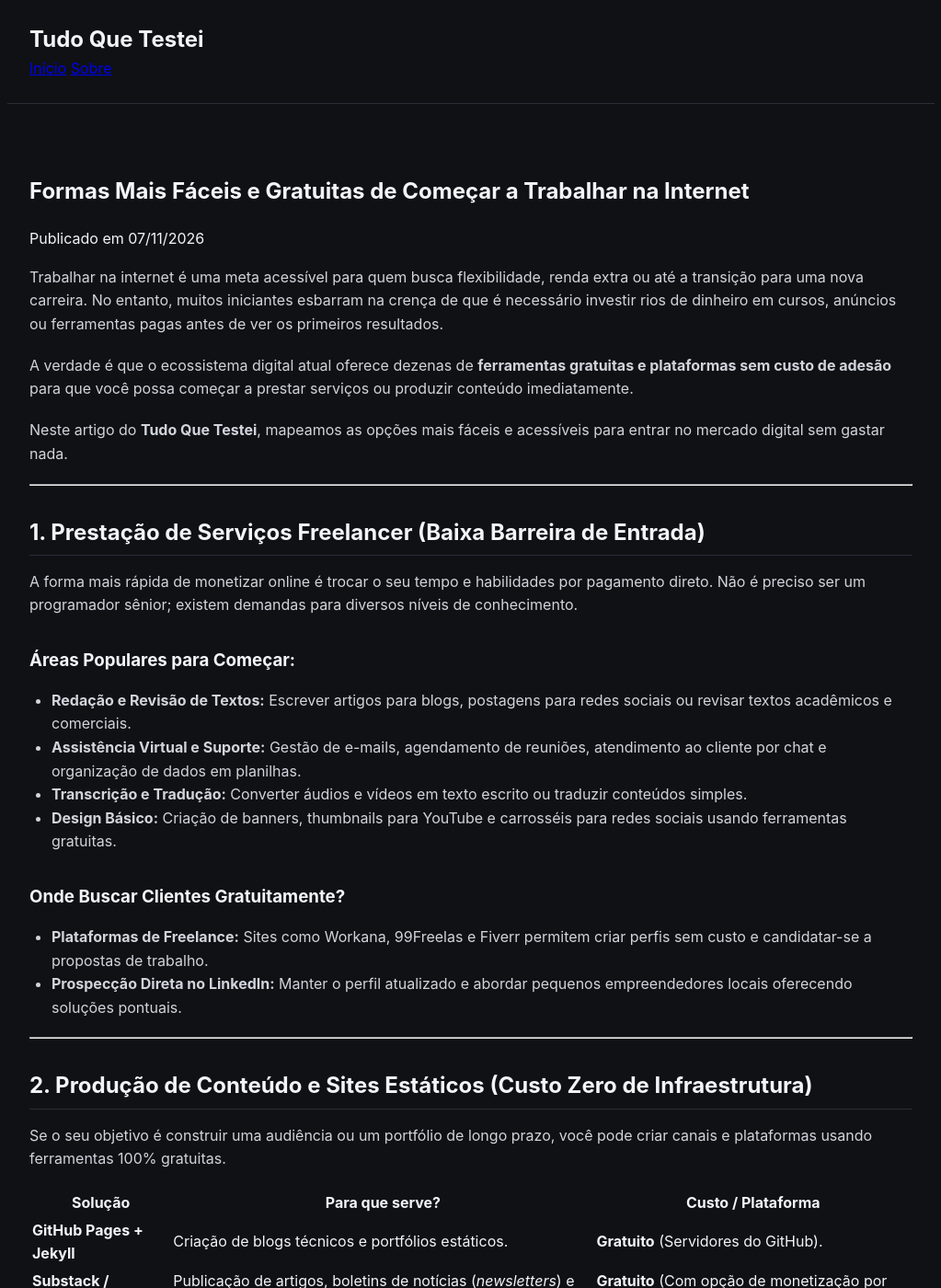
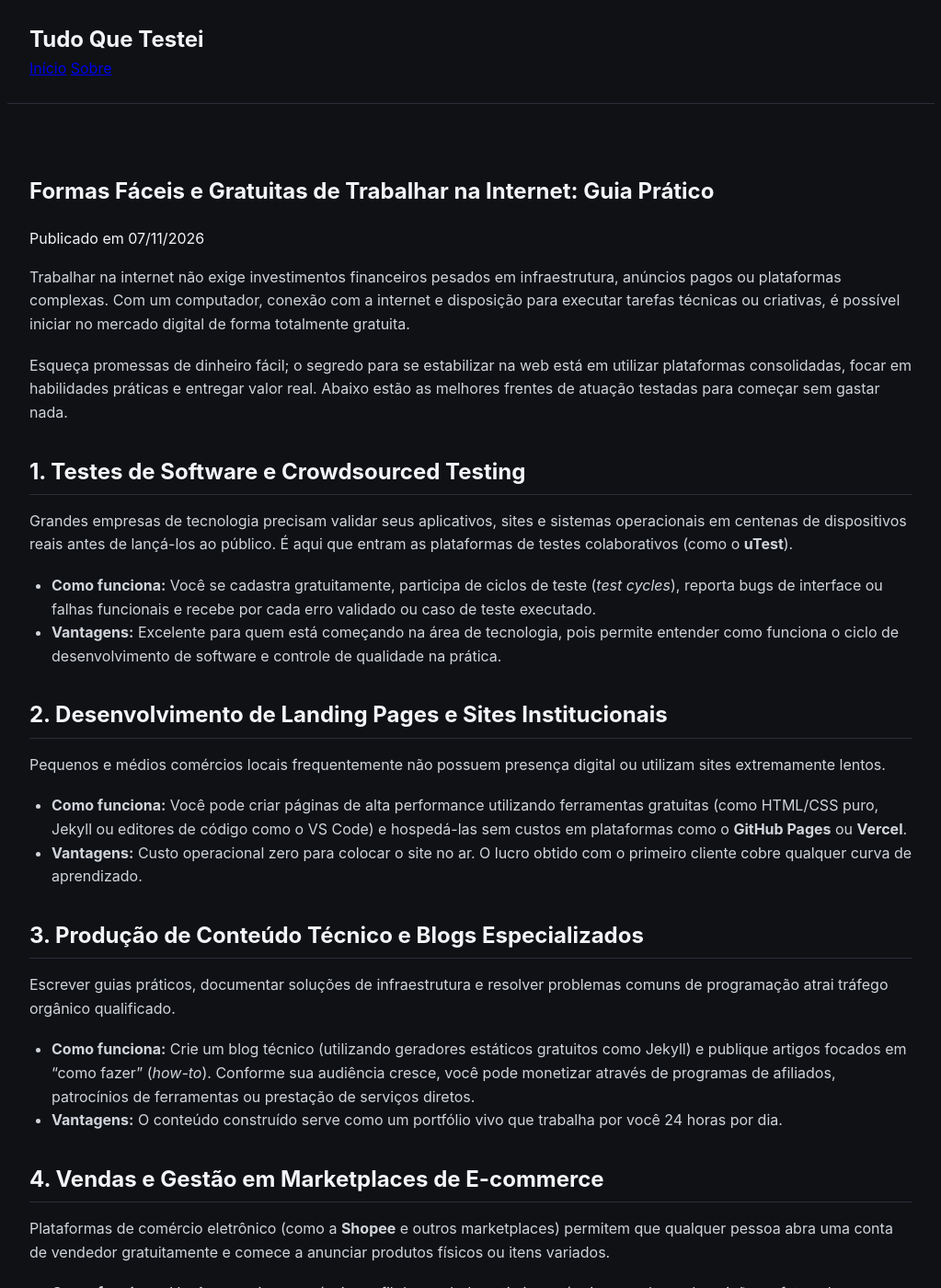
Before and after one commit to connectlab1/tudoquetestei, a Jekyll site: the page built from _posts/2026-11-07-formas-mais-facies-e-gratuitas-de-trabalhar-na-internet.md, in a window 1280 px wide and 1400 px high. Shown: the whole window at 92% size, without its empty margins (128-1151 px from the left). Built offline with Jekyll 4.4.1, drawn with Linux system fonts in a browser that asks for light colours; some of the changed text lies outside the part shown.

Commit message:
Revise post sobre trabalho gratuito na internet
Atualiza o título, data, categorias e descrição do post sobre formas de trabalhar na internet. Melhora a introdução e estrutura do conteúdo, adicionando seções e dicas práticas.

```diff
--- a/_posts/2026-11-07-formas-mais-facies-e-gratuitas-de-trabalhar-na-internet.md
+++ b/_posts/2026-11-07-formas-mais-facies-e-gratuitas-de-trabalhar-na-internet.md
@@ -1,71 +1,43 @@
 ---
 layout: post
-title: "Formas Mais Fáceis e Gratuitas de Começar a Trabalhar na Internet"
-date: 2026-11-07 23:30:00 -0300
-categories: [Carreira, Internet, Freelance]
-description: "Um guia prático com opções acessíveis e custo zero de ferramentas para começar a prestar serviços e monetizar na internet sem investimento inicial."
+title: "Formas Fáceis e Gratuitas de Trabalhar na Internet: Guia Prático"
+date: 2026-11-07 13:00:00 -0300
+categories: [Carreira, Freelance, Web]
+description: "Descubra alternativas práticas, sem investimento inicial, para iniciar sua carreira digital, prestar serviços e monetizar habilidades na internet."
 ---
 
-Trabalhar na internet é uma meta acessível para quem busca flexibilidade, renda extra ou até a transição para uma nova carreira. No entanto, muitos iniciantes esbarram na crença de que é necessário investir rios de dinheiro em cursos, anúncios ou ferramentas pagas antes de ver os primeiros resultados.
+Trabalhar na internet não exige investimentos financeiros pesados em infraestrutura, anúncios pagos ou plataformas complexas. Com um computador, conexão com a internet e disposição para executar tarefas técnicas ou criativas, é possível iniciar no mercado digital de forma totalmente gratuita.
 
-A verdade é que o ecossistema digital atual oferece dezenas de **ferramentas gratuitas e plataformas sem custo de adesão** para que você possa começar a prestar serviços ou produzir conteúdo imediatamente.
+Esqueça promessas de dinheiro fácil; o segredo para se estabilizar na web está em utilizar plataformas consolidadas, focar em habilidades práticas e entregar valor real. Abaixo estão as melhores frentes de atuação testadas para começar sem gastar nada.
 
-Neste artigo do **Tudo Que Testei**, mapeamos as opções mais fáceis e acessíveis para entrar no mercado digital sem gastar nada.
+## 1. Testes de Software e Crowdsourced Testing
 
----
+Grandes empresas de tecnologia precisam validar seus aplicativos, sites e sistemas operacionais em centenas de dispositivos reais antes de lançá-los ao público. É aqui que entram as plataformas de testes colaborativos (como o **uTest**).
 
-## 1. Prestação de Serviços Freelancer (Baixa Barreira de Entrada)
+* **Como funciona:** Você se cadastra gratuitamente, participa de ciclos de teste (*test cycles*), reporta bugs de interface ou falhas funcionais e recebe por cada erro validado ou caso de teste executado.
+* **Vantagens:** Excelente para quem está começando na área de tecnologia, pois permite entender como funciona o ciclo de desenvolvimento de software e controle de qualidade na prática.
 
-A forma mais rápida de monetizar online é trocar o seu tempo e habilidades por pagamento direto. Não é preciso ser um programador sênior; existem demandas para diversos níveis de conhecimento.
+## 2. Desenvolvimento de Landing Pages e Sites Institucionais
 
-### Áreas Populares para Começar:
-* **Redação e Revisão de Textos:** Escrever artigos para blogs, postagens para redes sociais ou revisar textos acadêmicos e comerciais.
-* **Assistência Virtual e Suporte:** Gestão de e-mails, agendamento de reuniões, atendimento ao cliente por chat e organização de dados em planilhas.
-* **Transcrição e Tradução:** Converter áudios e vídeos em texto escrito ou traduzir conteúdos simples.
-* **Design Básico:** Criação de banners, thumbnails para YouTube e carrosséis para redes sociais usando ferramentas gratuitas.
+Pequenos e médios comércios locais frequentemente não possuem presença digital ou utilizam sites extremamente lentos.
 
-### Onde Buscar Clientes Gratuitamente?
-* **Plataformas de Freelance:** Sites como Workana, 99Freelas e Fiverr permitem criar perfis sem custo e candidatar-se a propostas de trabalho.
-* **Prospecção Direta no LinkedIn:** Manter o perfil atualizado e abordar pequenos empreendedores locais oferecendo soluções pontuais.
+* **Como funciona:** Você pode criar páginas de alta performance utilizando ferramentas gratuitas (como HTML/CSS puro, Jekyll ou editores de código como o VS Code) e hospedá-las sem custos em plataformas como o **GitHub Pages** ou **Vercel**.
+* **Vantagens:** Custo operacional zero para colocar o site no ar. O lucro obtido com o primeiro cliente cobre qualquer curva de aprendizado.
 
----
+## 3. Produção de Conteúdo Técnico e Blogs Especializados
 
-## 2. Produção de Conteúdo e Sites Estáticos (Custo Zero de Infraestrutura)
+Escrever guias práticos, documentar soluções de infraestrutura e resolver problemas comuns de programação atrai tráfego orgânico qualificado.
 
-Se o seu objetivo é construir uma audiência ou um portfólio de longo prazo, você pode criar canais e plataformas usando ferramentas 100% gratuitas.
+* **Como funciona:** Crie um blog técnico (utilizando geradores estáticos gratuitos como Jekyll) e publique artigos focados em "como fazer" (*how-to*). Conforme sua audiência cresce, você pode monetizar através de programas de afiliados, patrocínios de ferramentas ou prestação de serviços diretos.
+* **Vantagens:** O conteúdo construído serve como um portfólio vivo que trabalha por você 24 horas por dia.
 
-| Solução | Para que serve? | Custo / Plataforma |
-| ----- | ----- | ----- |
-| **GitHub Pages + Jekyll** | Criação de blogs técnicos e portfólios estáticos. | **Gratuito** (Servidores do GitHub). |
-| **Substack / Medium** | Publicação de artigos, boletins de notícias (*newsletters*) e análises. | **Gratuito** (Com opção de monetização por assinatura). |
-| **YouTube / TikTok** | Criação de vídeos tutoriais, resenhas de produtos ou conteúdo educativo. | **Gratuito** (Monetização via views e afiliados). |
+## 4. Vendas e Gestão em Marketplaces de E-commerce
 
----
+Plataformas de comércio eletrônico (como a **Shopee** e outros marketplaces) permitem que qualquer pessoa abra uma conta de vendedor gratuitamente e comece a anunciar produtos físicos ou itens variados.
 
-## 3. Marketing de Afiliados (Sem Estoque e Sem Investimento)
-
-O modelo de afiliados consiste em indicar produtos ou serviços de terceiros e receber uma comissão por cada venda realizada através do seu link exclusivo.
-
-### Como Funciona na Prática:
-1. **Cadastro Gratuito:** Inscreva-se em programas de afiliados conhecidos (como Amazon Associados, Hotmart, Eduzz ou Shopee).
-2. **Escolha de Produtos:** Selecione produtos que tenham relação com assuntos que você domina ou consiga indicar com propriedade.
-3. **Divulgação Orgânica:** Compartilhe suas análises, tutoriais ou recomendações em redes sociais, fóruns (Reddit/Quora) ou em seu próprio blog estático.
-
-> 💡 **Dica de Teste:** O segredo do marketing de afiliados gratuito é a **honestidade na recomendação**. Crie análises reais e detalhadas dos produtos para construir confiança com seu público.
-
----
-
-## 4. Ferramentas Essenciais e Gratuitas para Iniciar
-
-Você não precisa assinar softwares caros para produzir com qualidade profissional. Use estas alternativas *open source* e gratuitas:
-
-* **Design e Imagens:** Canva (Plano Grátis), GIMP e Inkscape.
-* **Escrita e Organização:** Google Docs, Notion e Obsidian.
-* **Edição de Áudio e Vídeo:** CapCut (Desktop/Mobile), Audacity e OBS Studio.
-* **Hospedagem e Código:** GitHub, Visual Studio Code e Vercel.
-
----
+* **Como funciona:** Você gerencia seu próprio perfil de vendedor, otimiza anúncios com boas descrições e fotos claras, e cuida da logística de envio utilizando as agências parceiras da plataforma.
+* **Vantagens:** Acesso imediato a milhões de compradores ativos sem precisar programar ou investir em um e-commerce próprio do zero.
 
 ## Conclusão
 
-Começar a trabalhar na internet sem recursos financeiros exige substituir o capital por **tempo, estudo e constância**. O caminho mais curto é escolher uma habilidade simples (como redação, edição básica ou organização), usar ferramentas gratuitas para montar um portfólio mínimo e começar a ofertar seus serviços diretamente para quem precisa.
+Trabalhar na internet de forma gratuita exige paciência e consistência. Seja testando softwares, desenvolvendo páginas estáticas ou criando conteúdo técnico, o segredo é transformar o seu conhecimento prático em um serviço ou produto confiável. Comece com o que você tem em mãos e use a infraestrutura gratuita da web a seu favor.
```
